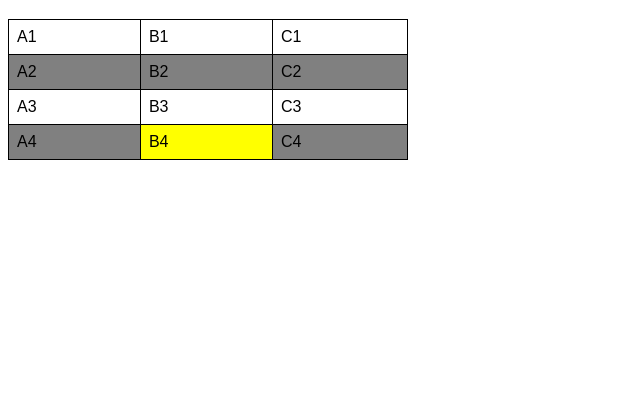
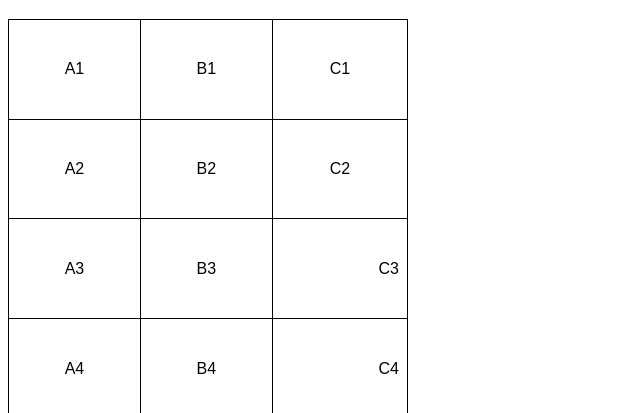
Before and after one commit to Leonardo-dev-br/html-css, a plain HTML site: page exercicios/ex023/tabela001.html in a window 1280 px wide. Shown: the part 61-474 px from the top of the page, without its empty margins (0-640 px from the left). Drawn offline with Linux system fonts and the light colour scheme.

Commit message:
alteração na tabela

```diff
--- a/exercicios/ex023/tabela001.html
+++ b/exercicios/ex023/tabela001.html
@@ -12,21 +12,22 @@
 
         table{
             width: 400px;
+            height: 400px;
             border-collapse: collapse;
         }
 
-        tr.linha{
-           background-color: gray;
-        }
 
         td{
             border: 1px solid black;
             padding: 8px;
+            text-align: center; /*Alinhamento horizontal*/
+            vertical-align: middle;
         }
 
-        td.dado{
-            background-color: yellow;
+        .numero {
+            text-align: right;
         }
+
 
     </style>
 
@@ -45,7 +46,7 @@
             <td>B1</td>
             <td>C1</td>
         </tr>
-        <tr class="linha">
+        <tr>
             <td>A2</td>
             <td>B2</td>
             <td>C2</td>
@@ -53,12 +54,12 @@
         <tr>
             <td>A3</td>
             <td>B3</td>
-            <td>C3</td>
+            <td class="numero">C3</td>
         </tr>
-        <tr class="linha">
+        <tr>
             <td>A4</td>
-            <td class="dado">B4</td>
-            <td>C4</td>
+            <td>B4</td>
+            <td class="numero">C4</td>
         </tr>
     </table>
 </body>
```
